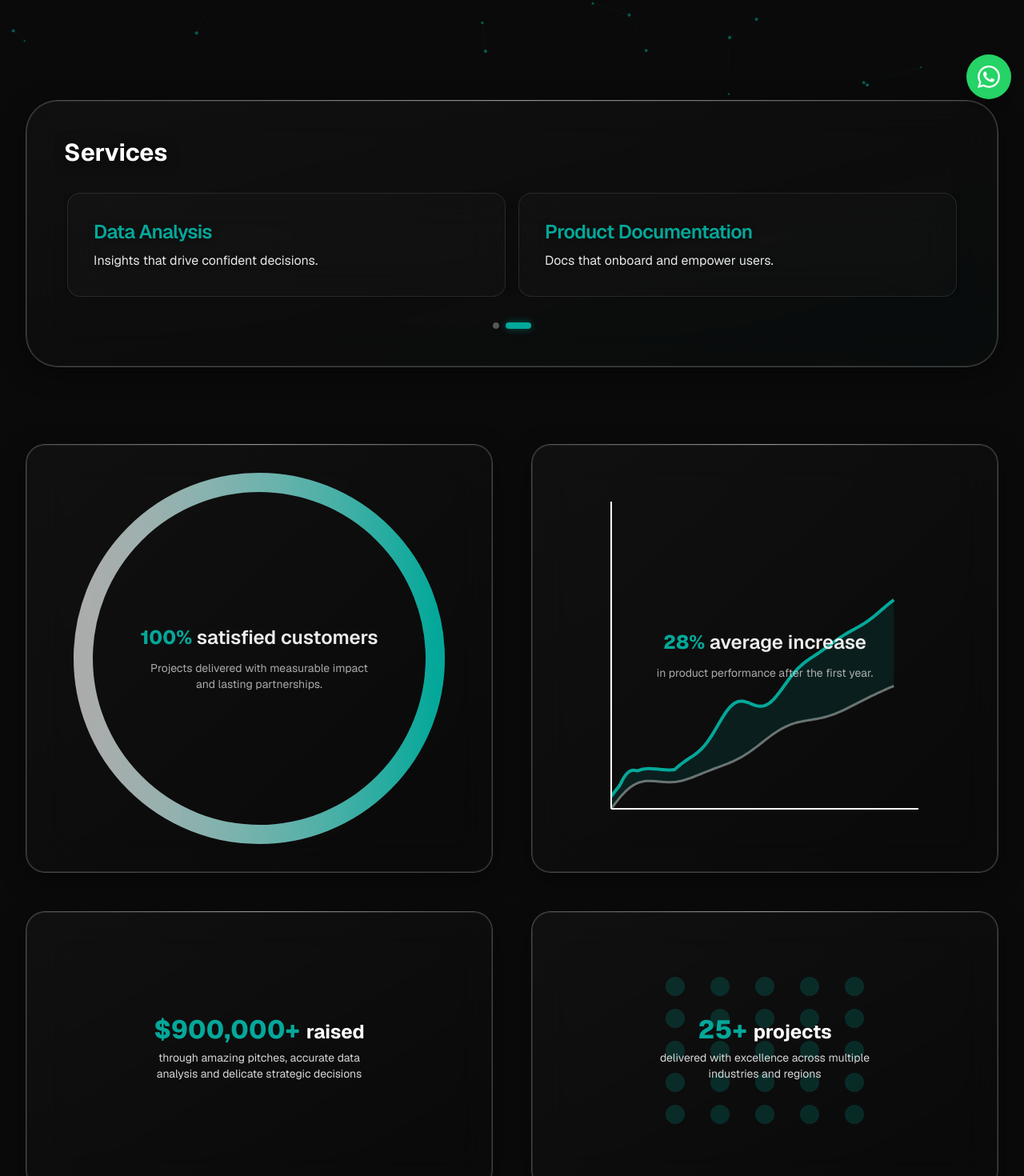
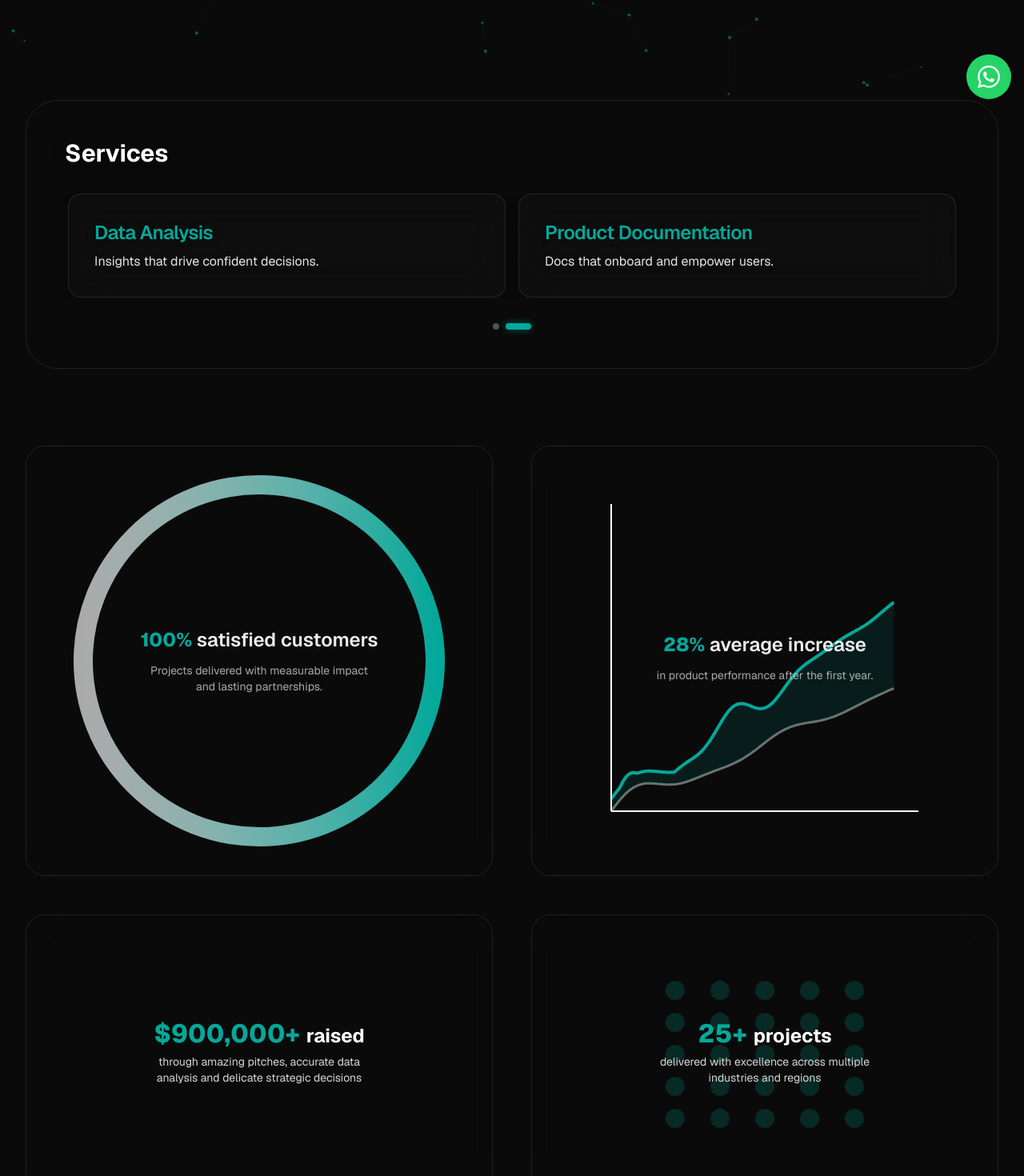
Before and after one commit to Drakhtar359/mozuk-site, a Next.js app in the folder apps/web/: page / in a window 1280 px wide. Shown: the part 660-2130 px from the top of the page at 80% size. Built offline with nearby package versions, Linux system fonts and the light colour scheme.

Commit message:
feat: unify container hover styles with minimalist design

```diff
--- a/apps/web/src/app/page.tsx
+++ b/apps/web/src/app/page.tsx
@@ -34,19 +34,10 @@ export default function Home() {
         </div>
       </section>
 
-      {/* Services Section - Ultra Transparent */}
+      {/* Services Section - Minimalist Style */}
       <section id="services" className="mb-24">
-        <div className="group relative rounded-[2.5rem] overflow-hidden shadow-[0_8px_32px_rgba(0,0,0,0.4),0_0_0_1px_rgba(255,255,255,0.1)_inset]">
-          {/* Multi-layer glass effect - ultra transparent with smooth gradients */}
-          <div className="absolute inset-0 bg-gradient-to-br from-white/[0.03] via-white/[0.015] via-white/[0.01] to-transparent"></div>
-          <div className="absolute inset-0 bg-gradient-to-tl from-[var(--brand)]/[0.02] via-transparent via-transparent to-transparent"></div>
-          <div className="absolute inset-0 backdrop-blur-xl backdrop-saturate-150"></div>
-
-          {/* Border gradient */}
-          <div className="absolute inset-0 rounded-[2.5rem] border border-white/20 shadow-[0_0_0_1px_rgba(255,255,255,0.1)_inset]"></div>
-
-          {/* Top highlight */}
-          <div className="absolute inset-x-0 top-0 h-px bg-gradient-to-r from-transparent via-white/40 to-transparent"></div>
+        <div className="group relative rounded-[2.5rem] overflow-hidden border border-white/10 hover:border-white/20 hover:bg-white/[0.02] transition-all duration-300">
+          <div className="absolute inset-0 backdrop-blur-xl"></div>
 
           {/* Content */}
           <div className="relative z-10 p-8 sm:p-12">
@@ -73,20 +64,8 @@ export default function Home() {
             <FundRaisedStat key="funds" />,
             <ProjectsCompletedStat key="projects" />
           ].map((Component, idx) => (
-            <div key={idx} className="group relative rounded-3xl overflow-hidden shadow-[0_8px_32px_rgba(0,0,0,0.4),0_0_0_1px_rgba(255,255,255,0.1)_inset] hover:shadow-[0_12px_48px_rgba(4,168,154,0.2),0_0_0_1px_rgba(4,168,154,0.2)_inset] transition-all duration-500">
-              {/* Multi-layer glass background - ultra transparent with smooth gradients */}
-              <div className="absolute inset-0 bg-gradient-to-br from-white/[0.03] via-white/[0.015] via-white/[0.01] to-transparent"></div>
-              <div className="absolute inset-0 bg-gradient-to-tl from-[var(--brand)]/[0.02] via-transparent via-transparent to-transparent opacity-0 group-hover:opacity-100 transition-opacity duration-500"></div>
-              <div className="absolute inset-0 backdrop-blur-xl backdrop-saturate-150"></div>
-
-              {/* Animated border gradient */}
-              <div className="absolute inset-0 rounded-3xl border border-white/20 group-hover:border-[var(--brand)]/30 transition-colors duration-500 shadow-[0_0_0_1px_rgba(255,255,255,0.1)_inset]"></div>
-
-              {/* Top highlight */}
-              <div className="absolute inset-x-0 top-0 h-px bg-gradient-to-r from-transparent via-white/40 to-transparent"></div>
-
-              {/* Hover glow */}
-              <div className="absolute inset-0 bg-gradient-to-br from-[var(--brand)]/10 via-transparent to-transparent opacity-0 group-hover:opacity-100 transition-opacity duration-500 rounded-3xl"></div>
+            <div key={idx} className="group relative rounded-3xl overflow-hidden border border-white/10 hover:border-white/20 hover:bg-white/[0.02] transition-all duration-300">
+              <div className="absolute inset-0 backdrop-blur-xl"></div>
 
               {/* Content */}
               <div className="relative z-10 p-6">
```
